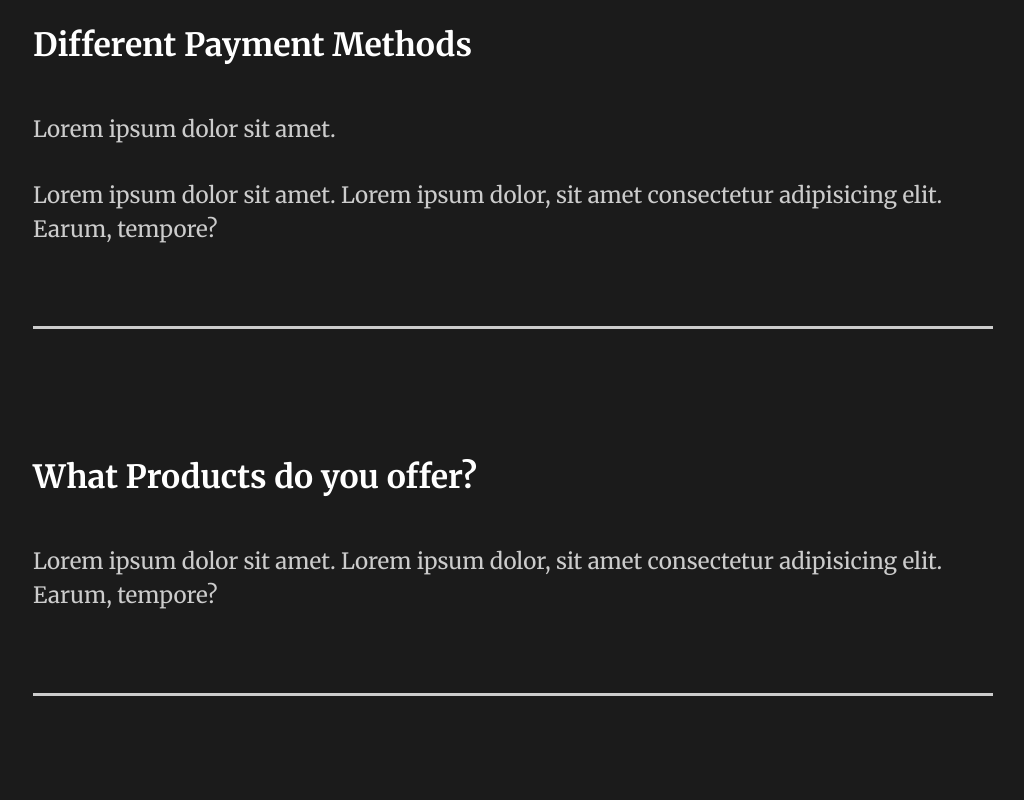
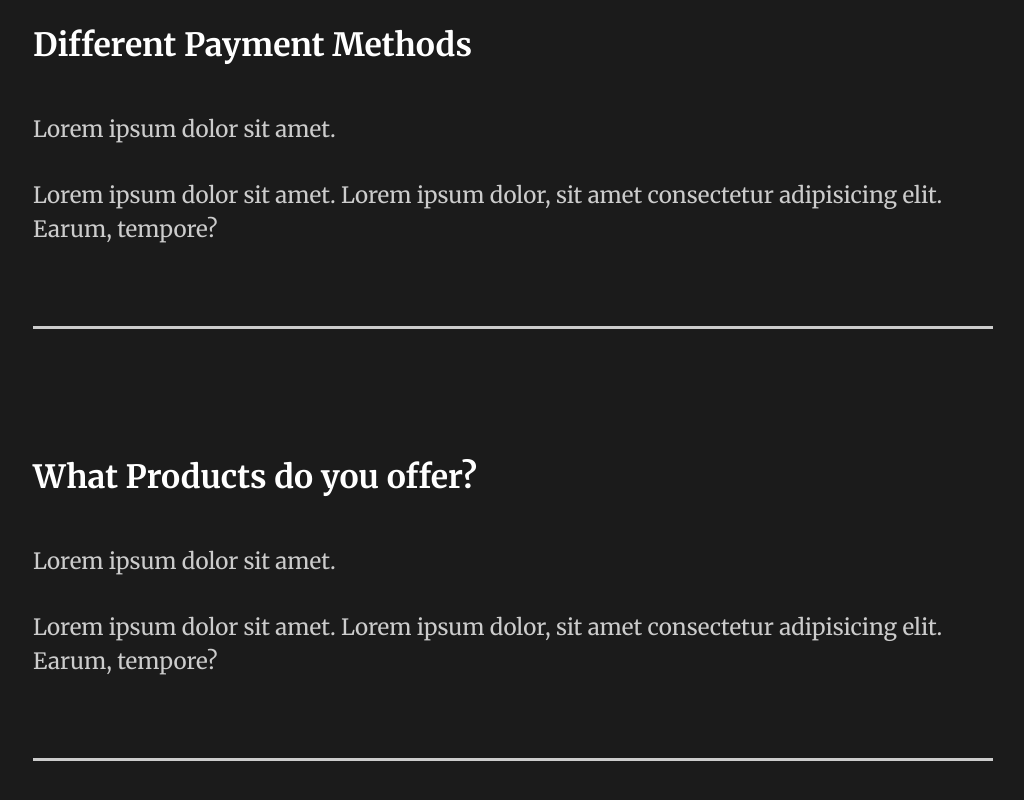
Before and after one commit to ryanc268/Website, a React (Create React App) app: page / in a window 1280 px wide. Shown: the part 3323-4123 px from the top of the page, without its empty margins (127-1151 px from the left). Built offline with nearby package versions, Linux system fonts and the light colour scheme.

Commit message:
FAQ Animation Added

```diff
--- a/src/components/FaqSection.js
+++ b/src/components/FaqSection.js
@@ -4,6 +4,8 @@
 import { About } from "../styles";
 //Components
 import Toggle from "./Toggle";
+//Animation
+import { AnimateSharedLayout } from "framer-motion";
 
 const FaqSection = () => {
   return (
@@ -11,9 +13,8 @@
       <h2>
         Any Questions <span>FAQ</span>
       </h2>
-      <Toggle>
-        <div className="question">
-          <h4>How Do I Start?</h4>
+      <AnimateSharedLayout>
+        <Toggle title="How Do I Start?">
           <div className="answer">
             <p>Lorem ipsum dolor sit amet.</p>
             <p>
@@ -21,12 +22,8 @@
               consectetur adipisicing elit. Earum, tempore?
             </p>
           </div>
-          <div className="faq-line"></div>
-        </div>
-      </Toggle>
-      <Toggle>
-        <div className="question">
-          <h4>Daily Schedule</h4>
+        </Toggle>
+        <Toggle title="Daily Schedule">
           <div className="answer">
             <p>Lorem ipsum dolor sit amet.</p>
             <p>
@@ -34,12 +31,8 @@
               consectetur adipisicing elit. Earum, tempore?
             </p>
           </div>
-          <div className="faq-line"></div>
-        </div>
-      </Toggle>
-      <Toggle>
-        <div className="question">
-          <h4>Different Payment Methods</h4>
+        </Toggle>
+        <Toggle title="Different Payment Methods">
           <div className="answer">
             <p>Lorem ipsum dolor sit amet.</p>
             <p>
@@ -47,21 +40,17 @@
               consectetur adipisicing elit. Earum, tempore?
             </p>
           </div>
-          <div className="faq-line"></div>
-        </div>
-      </Toggle>
-      <Toggle>
-        <div className="question">
-          <h4>What Products do you offer?</h4>
+        </Toggle>
+        <Toggle title="What Products do you offer?">
           <div className="answer">
+            <p>Lorem ipsum dolor sit amet.</p>
             <p>
               Lorem ipsum dolor sit amet. Lorem ipsum dolor, sit amet
               consectetur adipisicing elit. Earum, tempore?
             </p>
           </div>
-          <div className="faq-line"></div>
-        </div>
-      </Toggle>
+        </Toggle>
+      </AnimateSharedLayout>
     </Faq>
   );
 };
--- a/src/components/Toggle.js
+++ b/src/components/Toggle.js
@@ -1,8 +1,16 @@
 import React, { useState } from "react";
+//Animation
+import { motion } from "framer-motion";
 
-const Toggle = ({ children }) => {
+const Toggle = ({ children, title }) => {
   const [toggle, setToggle] = useState(true);
-  return <div onClick={() => setToggle(!toggle)}>{toggle ? children : ""}</div>;
+  return (
+    <motion.div layout className="question" onClick={() => setToggle(!toggle)}>
+      <motion.h4 layout>{title}</motion.h4>
+      {toggle ? children : ""}
+      <div className="faq-line"></div>
+    </motion.div>
+  );
 };
 
 export default Toggle;
```
